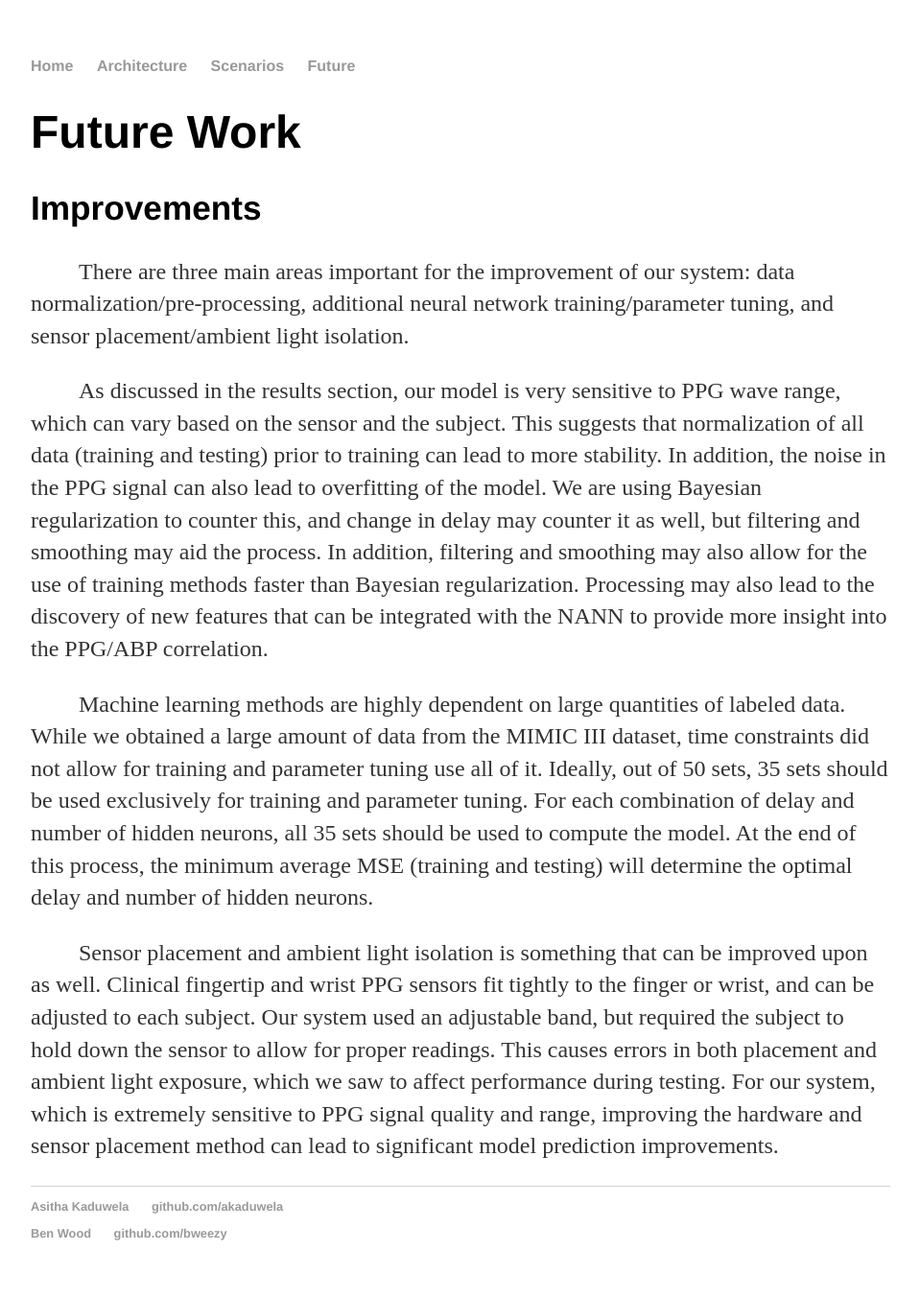
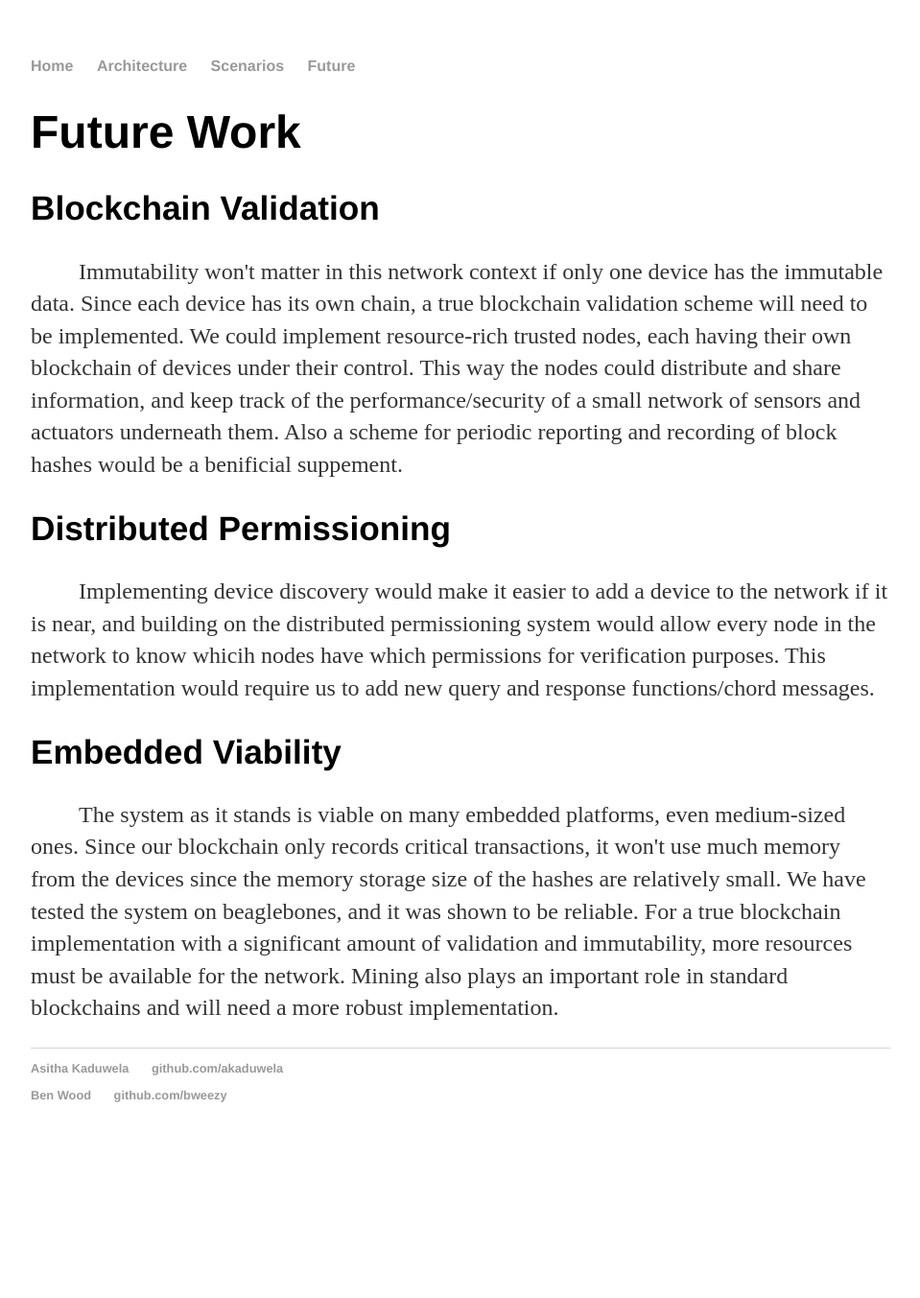
Before and after one commit to UCLA-ECE209AS-2018W/Asitha-Ben, a Jekyll site: the page built from future/index.html, in a window 1280 px wide. Shown: the whole page at 96% size, without its empty margins (160-1119 px from the left). Built offline with Jekyll 4.4.1, drawn with Linux system fonts in a browser that asks for light colours; after the commit the page ends 1209 px from its top, so only the background shows below that.

Commit message:
Update index.html

```diff
--- a/future/index.html
+++ b/future/index.html
@@ -4,18 +4,21 @@ title: Future
 ---
 <div class="blurb">
 	<h1>Future Work</h1>
-  	<h2>Improvements</h2>
+  	<h2>Blockchain Validation</h2>
 	<p>
-		There are three main areas important for the improvement of our system: data normalization/pre-processing, additional neural network training/parameter tuning, and sensor placement/ambient light isolation.
-</p>
+	Immutability won't matter in this network context if only one device has the immutable data. Since each device has its own chain, a true blockchain validation scheme will need to be implemented.
+	We could implement resource-rich trusted nodes, each having their own blockchain of devices under their control. This way the nodes could distribute and share information, and keep track of the performance/security of a small network of sensors and actuators underneath them.
+	Also a scheme for periodic reporting and recording of block hashes would be a benificial suppement.
+	</p>
+	<h2>Distributed Permissioning</h2>
 	<p>
-As discussed in the results section, our model is very sensitive to PPG wave range, which can vary based on the sensor and the subject. This suggests that normalization of all data (training and testing) prior to training can lead to more stability. In addition, the noise in the PPG signal can also lead to overfitting of the model. We are using Bayesian regularization to counter this, and change in delay may counter it as well, but filtering and smoothing may aid the process. In addition, filtering and smoothing may also allow for the use of training methods faster than Bayesian regularization. Processing may also lead to the discovery of new features that can be integrated with the NANN to provide more insight into the PPG/ABP correlation.
-</p>
+	Implementing device discovery would make it easier to add a device to the network if it is near, and building on the distributed permissioning system
+	would allow every node in the network to know whicih nodes have which permissions for verification purposes. This implementation would require us to add new query and response functions/chord messages.
+	</p>
+	<h2>Embedded Viability</h2>
 	<p>
-Machine learning methods are highly dependent on large quantities of labeled data. While we obtained a large amount of data from the MIMIC III dataset, time constraints did not allow for training and parameter tuning use all of it. Ideally, out of 50 sets, 35 sets should be used exclusively for training and parameter tuning. For each combination of delay and number of hidden neurons, all 35 sets should be used to compute the model. At the end of this process, the minimum average MSE (training and testing) will determine the optimal delay and number of hidden neurons.
-</p>
-		<p>
-Sensor placement and ambient light isolation is something that can be improved upon as well. Clinical fingertip and wrist PPG sensors fit tightly to the finger or wrist, and can be adjusted to each subject. Our system used an adjustable band, but required the subject to hold down the sensor to allow for proper readings. This causes errors in both placement and ambient light exposure, which we saw to affect performance during testing. For our system, which is extremely sensitive to PPG signal quality and range, improving the hardware and sensor placement method can lead to significant model prediction improvements.
-
+	The system as it stands is viable on many embedded platforms, even medium-sized ones. Since our blockchain only records critical transactions, it won't use much memory from the devices since the memory storage size of the hashes are relatively small.
+		We have tested the system on beaglebones, and it was shown to be reliable.
+		For a true blockchain implementation with a significant amount of validation and immutability, more resources must be available for the network. Mining also plays an important role in standard blockchains and will need a more robust implementation.
 	</p>
   </div><!-- /.blurb -->
```
